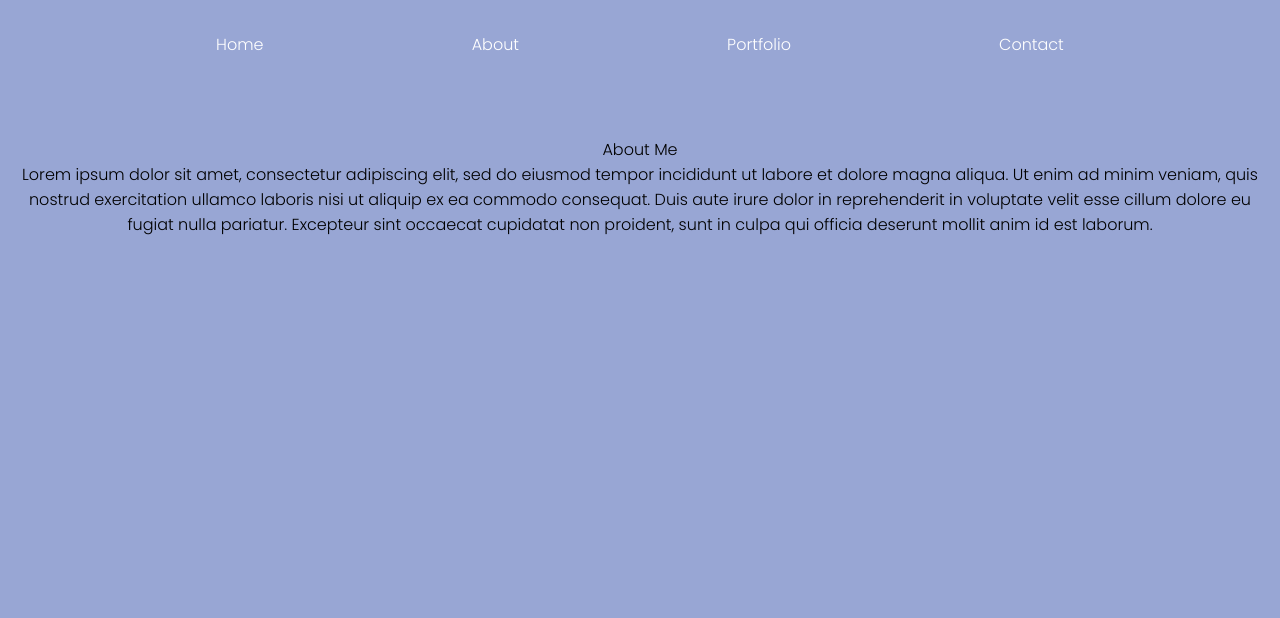
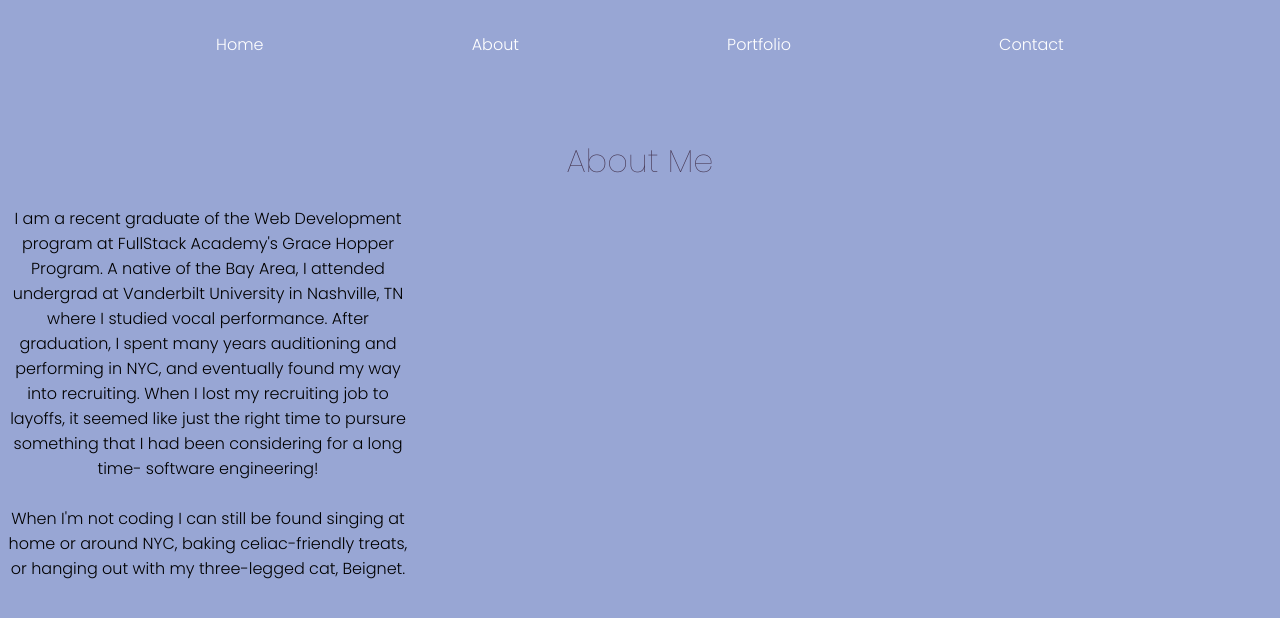
Before and after one commit to sofchr/sofiedevwebsite, a React (Vite) app: page /about in a window 1280 px wide. Shown: the top 618 px of the page. Built offline with nearby package versions, Linux system fonts and the light colour scheme; the HTML template or start-up script is replaced by a standard one.

Commit message:
contact form handleChange

```diff
--- a/src/components/About.jsx
+++ b/src/components/About.jsx
@@ -3,16 +3,22 @@ import React from "react";
 function About() {
   return (
     <>
-      <div>About Me</div>
-      <div>
-        Lorem ipsum dolor sit amet, consectetur adipiscing elit, sed do eiusmod
-        tempor incididunt ut labore et dolore magna aliqua. Ut enim ad minim
-        veniam, quis nostrud exercitation ullamco laboris nisi ut aliquip ex ea
-        commodo consequat. Duis aute irure dolor in reprehenderit in voluptate
-        velit esse cillum dolore eu fugiat nulla pariatur. Excepteur sint
-        occaecat cupidatat non proident, sunt in culpa qui officia deserunt
-        mollit anim id est laborum.
-      </div>
+      <h1>About Me</h1>
+      <p className="about-blurb">
+        I am a recent graduate of the Web Development program at FullStack
+        Academy's Grace Hopper Program. A native of the Bay Area, I attended
+        undergrad at Vanderbilt University in Nashville, TN where I studied
+        vocal performance. After graduation, I spent many years auditioning and
+        performing in NYC, and eventually found my way into recruiting. When I
+        lost my recruiting job to layoffs, it seemed like just the right time to
+        pursure something that I had been considering for a long time- software
+        engineering!
+        <br></br>
+        <br></br>
+        When I'm not coding I can still be found singing at home or around NYC,
+        baking celiac-friendly treats, or hanging out with my three-legged cat,
+        Beignet.
+      </p>
     </>
   );
 }
--- a/src/components/Contact.jsx
+++ b/src/components/Contact.jsx
@@ -1,8 +1,13 @@
-import React, { useRef } from "react";
+import React, { useRef, useState } from "react";
 import emailjs from "@emailjs/browser";
 import { SocialIcon } from "react-social-icons";
 
 function Contact() {
+  const [formData, setFormData] = useState({
+    from_name: "",
+    user_email: "",
+    message: "",
+  });
   const form = useRef();
 
   const sendEmail = (e) => {
@@ -15,11 +20,24 @@ function Contact() {
       .then(
         () => {
           console.log("SUCCESS!");
+          setFormData({
+            from_name: "",
+            user_email: "",
+            message: ",",
+          });
         },
         (error) => {
           console.log("FAILED...", error.text);
         }
       );
+  };
+
+  const handleChange = (e) => {
+    const { name, value } = e.target;
+    setFormData({
+      ...formData,
+      [name]: value,
+    });
   };
 
   return (
@@ -28,11 +46,31 @@ function Contact() {
         Send me an email!
         <form className="contact-form" ref={form} onSubmit={sendEmail}>
           <label>Your Name:</label>
-          <input className="input" type="text" name="from_name" />
+          <input
+            className="input"
+            type="text"
+            name="from_name"
+            placeholder="Name"
+            value={formData.from_name}
+            onChange={handleChange}
+          />
           <label>Your Email Address:</label>
-          <input className="input" type="email" name="user_email" />
+          <input
+            className="input"
+            type="email"
+            name="user_email"
+            placeholder="Email"
+            value={formData.user_email}
+            onChange={handleChange}
+          />
           <label>Your Message:</label>
-          <textarea className="input" name="message" />
+          <textarea
+            className="message-input"
+            name="message"
+            placeholder="Message"
+            value={formData.message}
+            onChange={handleChange}
+          />
           <input className="contact-button" type="submit" value="Send" />
         </form>
       </div>
--- a/src/components/Home.jsx
+++ b/src/components/Home.jsx
@@ -10,7 +10,7 @@ function Home() {
         <div className="homepage-block">
           <h1>Sofie Christensen</h1>
           <h2>Software Engineer</h2>
-          <h3>Researcher, Musician</h3>
+          <h3>Researcher | Musician</h3>
         </div>
       </div>
     </>
--- a/src/index.css
+++ b/src/index.css
@@ -42,8 +42,13 @@ body {
   font-style: normal;
 }
 
-h1 {
+h1,
+h2,
+h3 {
   color: #44344f;
+  font-family: "Poppins", sans-serif;
+  font-weight: 100;
+  font-style: normal;
 }
 
 .headshot {
@@ -51,7 +56,7 @@ h1 {
   border-color: #c2f970;
   border-style: solid;
   border-width: 1rem;
-  width: 30%;
+  width: 25%;
 }
 
 .contact-section {
@@ -76,8 +81,16 @@ h1 {
   align-items: center;
 }
 
-.input {}
+.message-input {
+  height: 10rem;
+}
 
+.about-blurb {
+  display: flex;
+  flex-direction: column;
+  align-items: center;
+  width: 25rem;
+}
 
 /*Google Font Styles Below---
 .poppins-thin {
```
